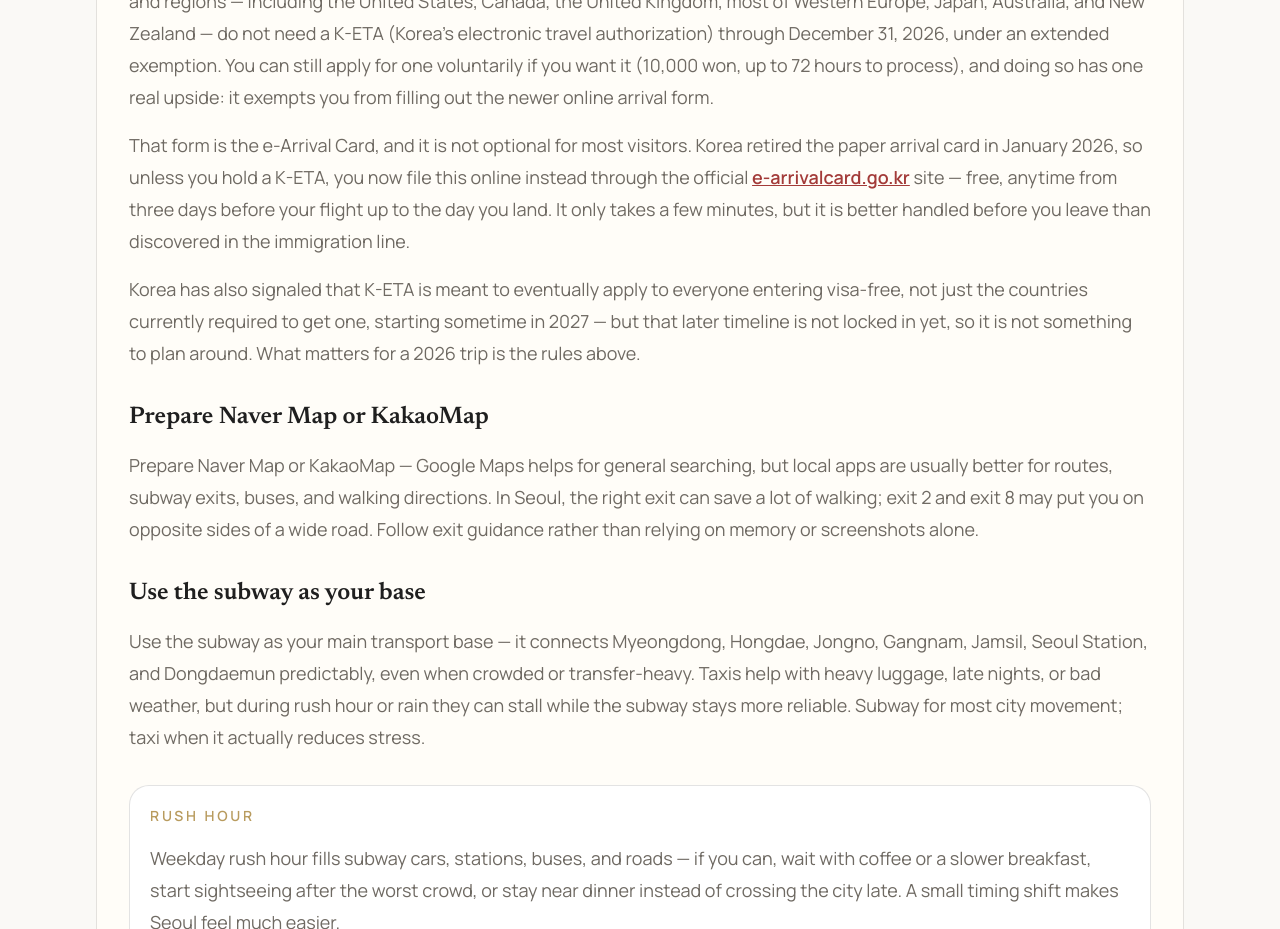
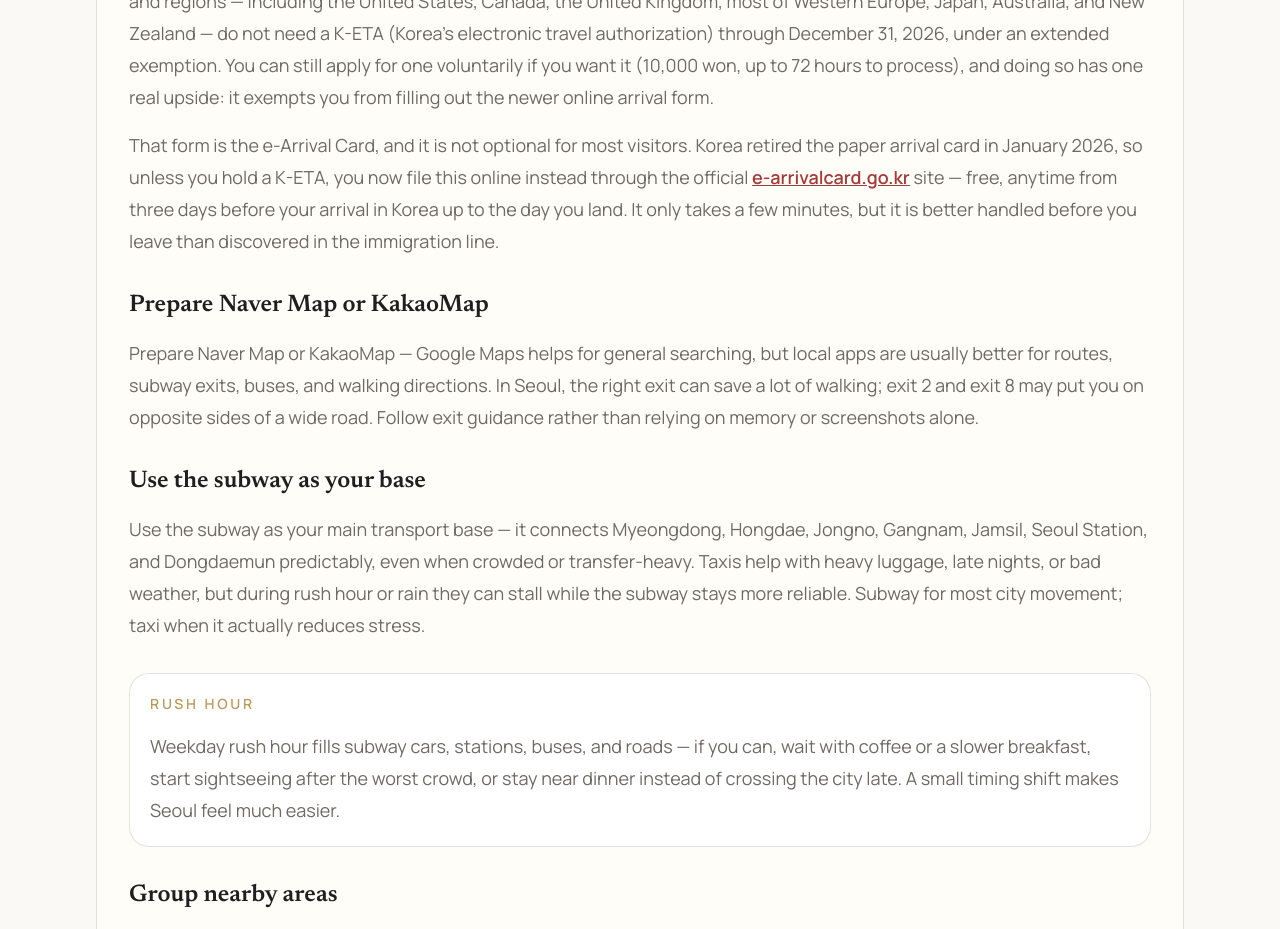
Before and after one commit to kjgusgh-source/korea-inside, a Next.js app: page /travel/things-to-know-before-visiting-korea-first-time in a window 1280 px wide. Shown: the part 1460-2389 px from the top of the page. Built offline with nearby package versions, Linux system fonts and the light colour scheme.

Commit message:
Update K-ETA e-Arrival Card wording and remove 2027+ expansion paragraph

```diff
--- a/app/travel/things-to-know-before-visiting-korea-first-time/page.tsx
+++ b/app/travel/things-to-know-before-visiting-korea-first-time/page.tsx
@@ -264,19 +264,10 @@ export default function ThingsToKnowBeforeVisitingKoreaFirstTimePage() {
                   >
                     e-arrivalcard.go.kr
                   </a>{" "}
-                  site — free, anytime from three days before your flight up
-                  to the day you land. It only takes a few minutes, but it is
+                  site — free, anytime from three days before your arrival in
+                  Korea up to the day you land. It only takes a few minutes, but it is
                   better handled before you leave than discovered in the
                   immigration line.
-                </p>
-
-                <p>
-                  Korea has also signaled that K-ETA is meant to eventually
-                  apply to everyone entering visa-free, not just the
-                  countries currently required to get one, starting sometime
-                  in 2027 — but that later timeline is not locked in yet, so
-                  it is not something to plan around. What matters for a 2026
-                  trip is the rules above.
                 </p>
               </div>
 
```
